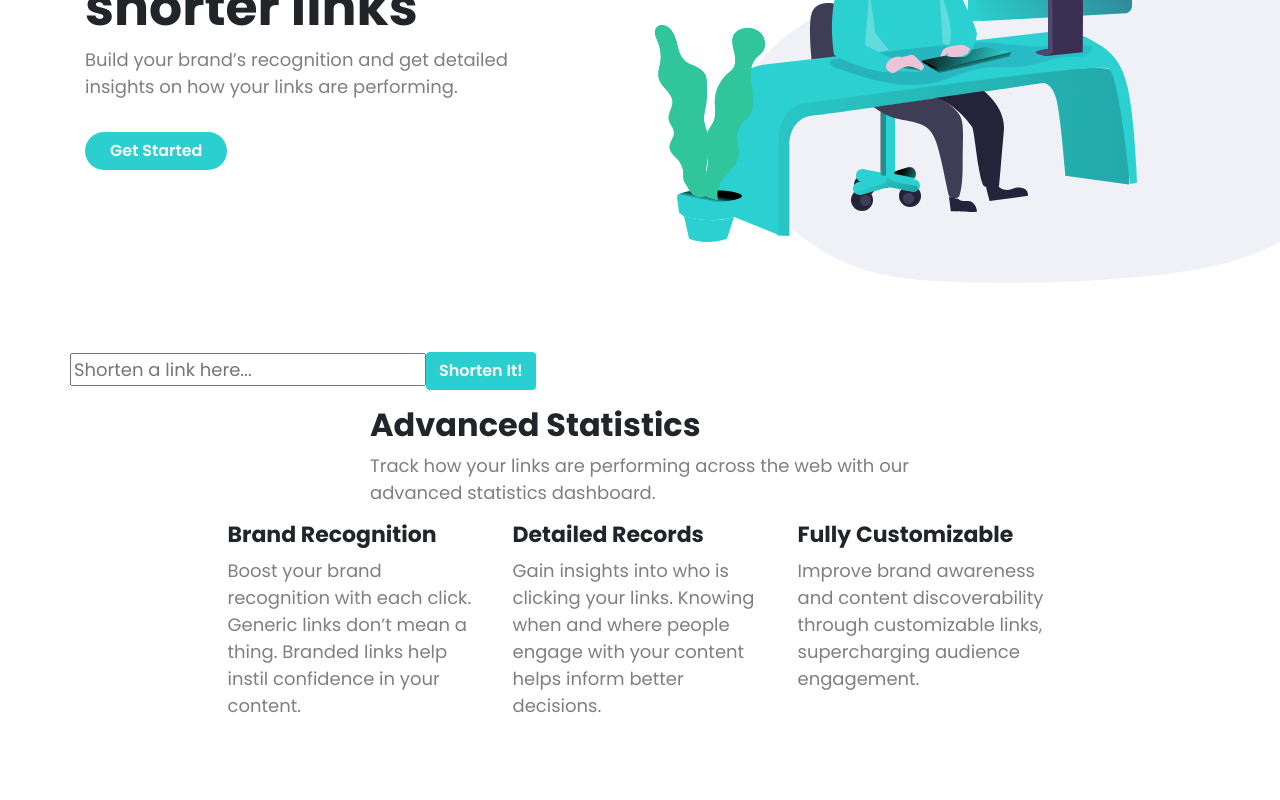
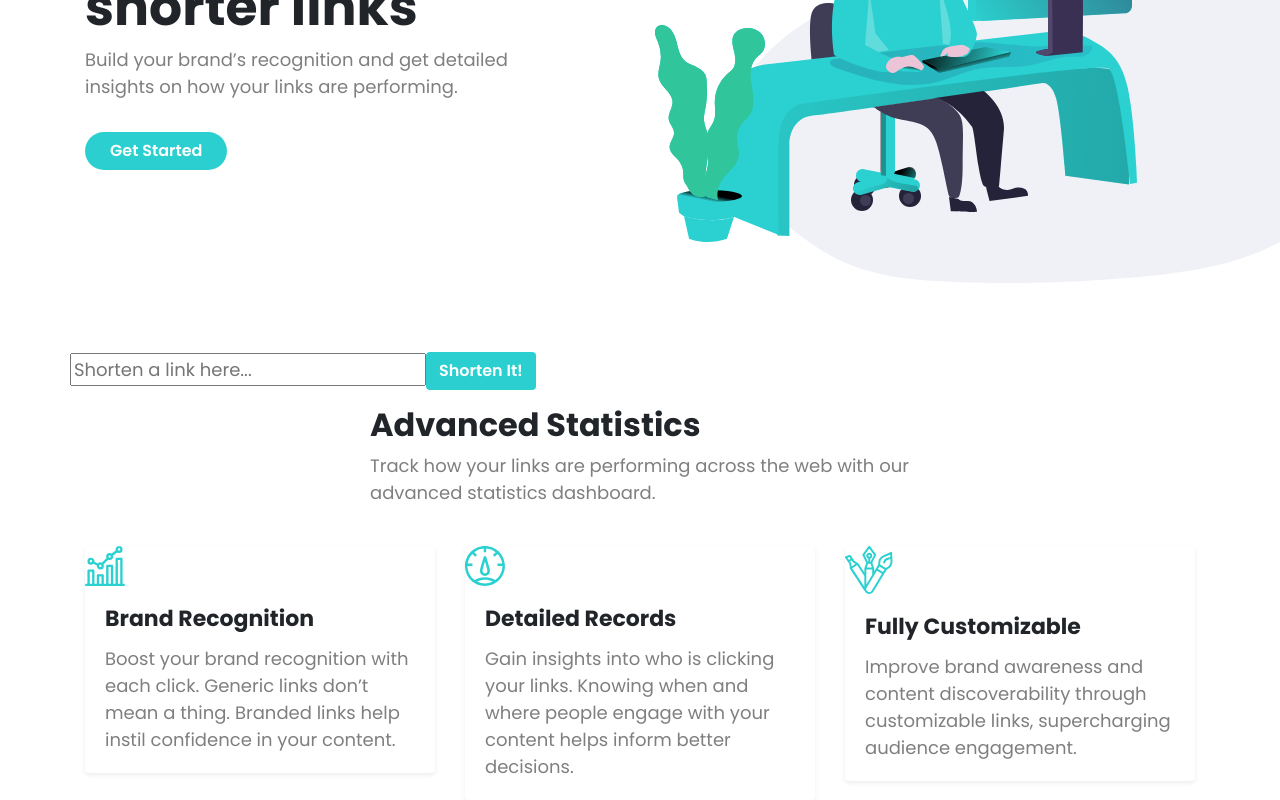
Before and after one commit to stephaniehansen/url-shortener, an Angular app: page / in a window 1280 px wide. Shown: the part 343-1143 px from the top of the page. Before the commit the page ends 1078 px from the top, so only its background shows below. Built offline with nearby package versions, Linux system fonts and the light colour scheme.

Commit message:
feat: add cards structure

```diff
--- a/src/app/components/statistics/statistics.component.html
+++ b/src/app/components/statistics/statistics.component.html
@@ -6,18 +6,39 @@
         <p>Track how your links are performing across the web with our advanced statistics dashboard.</p>
       </div>
     </div>
-    <div class="row d-flex justify-content-center">
-      <div class="col-md-3">
-        <h3>Brand Recognition</h3>
-        <p>Boost your brand recognition with each click. Generic links don’t mean a thing. Branded links help instil confidence in your content.</p>
+    <div class="row d-flex justify-content-center mt-4 cards">
+      <div class="col">
+        <div class="card border-0 shadow-sm">
+          <div class="card-icon">
+            <img src="../../../assets/images/icon-brand-recognition.svg" alt="Brand Recognition">
+          </div>
+          <div class="card-body text-left">
+            <h3 class="card-title">Brand Recognition</h3>
+            <p class="card-text">Boost your brand recognition with each click. Generic links don’t mean a thing. Branded links help instil confidence in your content.</p>
+          </div>
+        </div>
       </div>
-      <div class="col-md-3">
-        <h3>Detailed Records</h3>
-        <p>Gain insights into who is clicking your links. Knowing when and where people engage with your content helps inform better decisions.</p>
+      <div class="col">
+        <div class="card border-0 shadow-sm">
+          <div class="card-icon">
+            <img src="../../../assets/images/icon-detailed-records.svg" alt="Brand Recognition">
+          </div>
+          <div class="card-body text-left">
+            <h3 class="card-title">Detailed Records</h3>
+            <p class="card-text">Gain insights into who is clicking your links. Knowing when and where people engage with your content helps inform better decisions.</p>
+          </div>
+        </div>
       </div>
-      <div class="col-md-3">
-        <h3>Fully Customizable</h3>
-        <p>Improve brand awareness and content discoverability through customizable links, supercharging audience engagement.</p>
+      <div class="col">
+        <div class="card border-0 shadow-sm">
+          <div class="card-icon">
+            <img src="../../../assets/images/icon-fully-customizable.svg" alt="Brand Recognition">
+          </div>
+          <div class="card-body text-left">
+            <h3 class="card-title">Fully Customizable</h3>
+            <p class="card-text">Improve brand awareness and content discoverability through customizable links, supercharging audience engagement.</p>
+          </div>
+        </div>
       </div>
     </div>
   </div>
```
